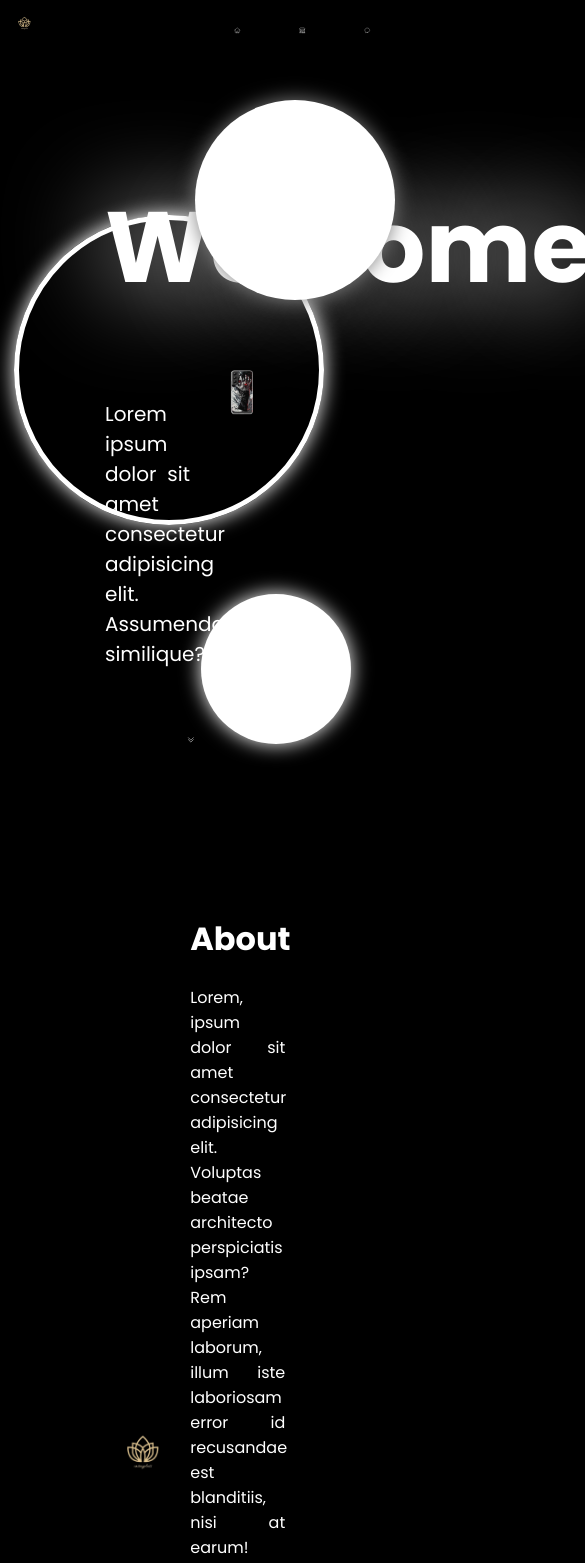
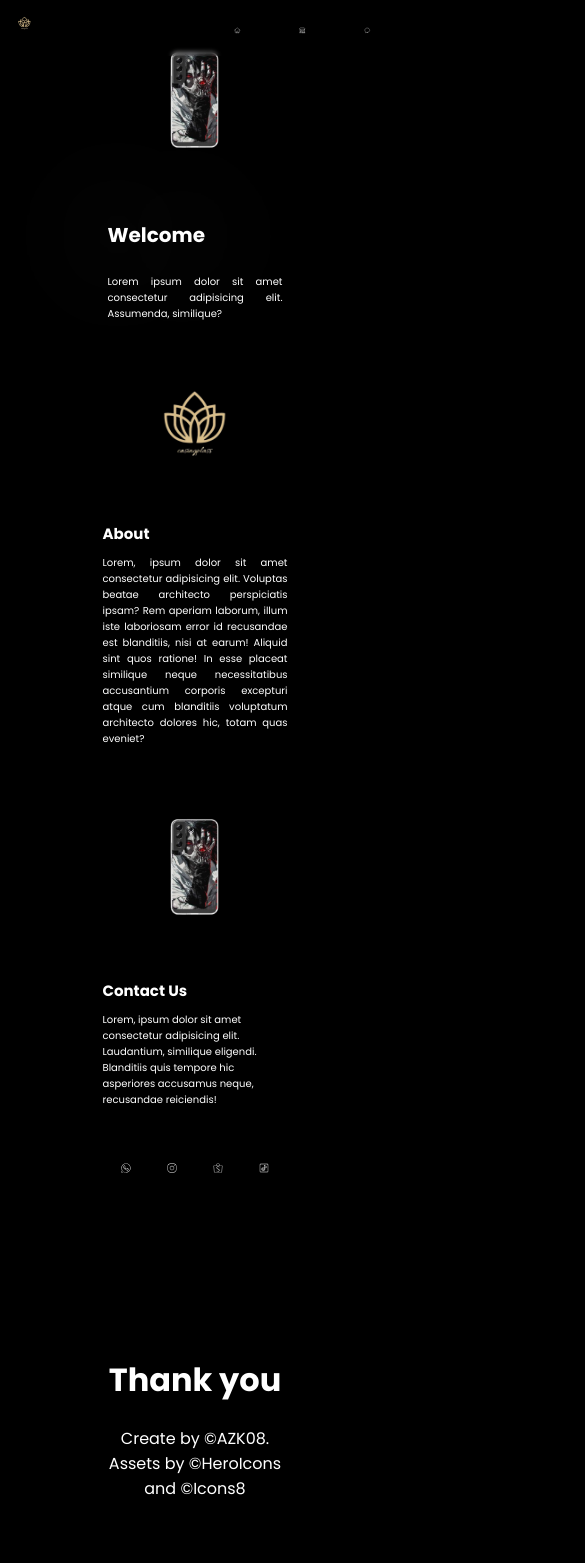
Before and after one commit to Azk08/Project, a Vue app: page / in a window 390 px wide. Shown: the top 1563 px of the page, 585 px wide, since content can reach past the window. Built offline with nearby package versions, Linux system fonts and the light colour scheme.

Commit message:
first commit

```diff
--- a/index.html
+++ b/index.html
@@ -4,6 +4,7 @@
     <meta charset="UTF-8">
     <link rel="icon" href="./src/assets/logo.png">
     <meta name="viewport" content="width=device-width, initial-scale=1.0">
+    <link rel="stylesheet" href="style.css">
     <title>casing plass</title>
   </head>
   <body>
--- a/src/components/AboutPage.vue
+++ b/src/components/AboutPage.vue
@@ -31,7 +31,24 @@ export default {
     justify-content: space-around;
     padding: 100px;
     /* margin-top: ; */
+
+
 }
+
+@media screen and (max-width:780px) {
+    .about{
+        padding: 10px;
+        /* flex-direction: column; */
+        flex-direction: column;
+    }
+    .text h1 {
+        font-size: 15px;
+    }
+    .text p{
+        font-size: 10px;
+    }
+}
+
 
 .text {
     width: 50%;
--- a/src/components/ContactPage.vue
+++ b/src/components/ContactPage.vue
@@ -123,4 +123,22 @@ svg {
     box-shadow: 0 0 50px white;
     left: 14.5%;
 }
+@media screen and (max-width:780px) {
+    .Contact{
+        flex-direction: column;
+        padding : 10px;
+    }
+    .text p {
+        font-size : 10px;
+    }
+    .text h1{
+        font-size: 15px;
+    }
+    .neon{
+        display:none;
+    }
+    a svg{
+        width: 10px;
+    }
+}
 </style>
--- a/src/components/LandingPage.vue
+++ b/src/components/LandingPage.vue
@@ -56,13 +56,13 @@ header {
 }
 
 .gambar img {
-    width: 89%;
+    width: 100%;
 }
 
 a svg {
     position: absolute;
     width: 2%;
-    bottom: 100px;
+    bottom: 1%;
     right: 50%;
 }
 
@@ -99,4 +99,20 @@ a svg {
     border-radius: 50%;
     box-shadow: 0 0 20px white;
 }
+
+@media screen and (max-width:780px) {
+    header{
+        padding: 10px;
+        flex-direction: column-reverse;
+    }
+    .text h1{
+        font-size: 20px;
+    }
+    .text p{
+        font-size: 10px;
+    }
+    .right , .left , .neon{
+        display: none;
+    }
+}
 </style>
```
